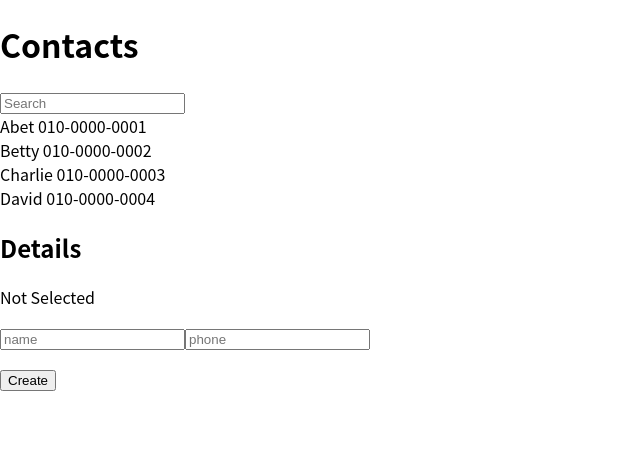
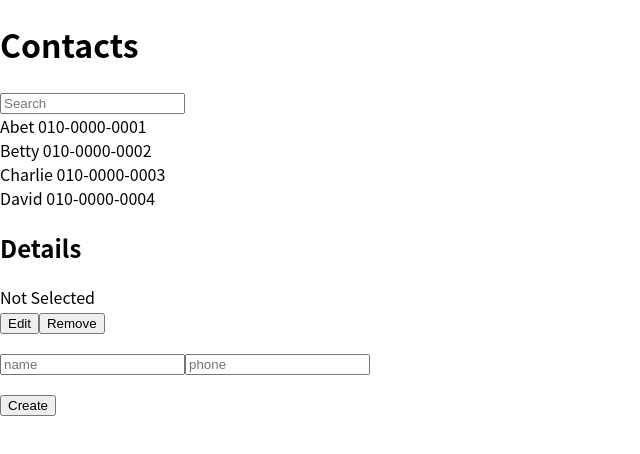
Before and after one commit to nakanara/lunch_react, a React app: page / in a window 1280 px wide. Shown: the top 454 px of the page, without its empty margins (0-640 px from the left). Built offline with nearby package versions, Linux system fonts and the light colour scheme; the HTML template or start-up script is replaced by a standard one.

Commit message:
react study - keyPress, ref, PropTypes, defaultProps, immutability-helper

```diff
--- a/web/src/components/tutorial/Contact.js
+++ b/web/src/components/tutorial/Contact.js
@@ -10,7 +10,7 @@
       super(props);
       this.state = {
           keyword: "",
-          selectKey: -1,
+          selectedKey: -1,
           contactData: [{
               name: 'Abet',
               phone: '010-0000-0001'
@@ -30,6 +30,8 @@
       this.handlerChange = this.handlerChange.bind(this);
       this.handlerClick = this.handlerClick.bind(this);
       this.handleCreate = this.handleCreate.bind(this);
+      this.handleRemove = this.handleRemove.bind(this);
+      this.handleEdit = this.handleEdit.bind(this);
   }
 
   handlerChange(e) {
@@ -39,7 +41,7 @@
   }
 
   handlerClick(key) {
-    this.setState({selectKey: key});
+    this.setState({selectedKey: key});
     console.log(`${key} is selected`);
   }
 
@@ -49,6 +51,29 @@
     this.setState({
       // contactData: this.state.contactData.concat(contact),
       contactData: update(this.state.contactData, { $push: [contact] })
+    });
+  }
+
+  handleRemove() {
+
+    if(this.state.selectedKey < 0) return;
+
+    this.setState({
+      contactData: update(this.state.contactData,
+          { $splice: [[this.state.selectedKey, 1]] }
+      ),
+      selectedKey: -1
+    });
+  }
+
+  handleEdit(name, phone) {
+    this.setState({
+      contactData: update(this.state.contactData, {
+        [this.state.selectedKey] : {
+          name: { $set: name},
+          phone: { $set: phone},
+        }
+      })
     });
   }
 
@@ -72,8 +97,11 @@
               value={this.state.keyword}
               onChange={this.handlerChange}/>
             <div>{mapToComponents(this.state.contactData)}</div>
-            <ContactDetails isSelected={this.state.selectKey != -1}
-              contact={this.state.contactData[this.state.selectKey]}/>
+            <ContactDetails isSelected={this.state.selectedKey != -1}
+              contact={this.state.contactData[this.state.selectedKey]}
+              onRemove={this.handleRemove}
+              onEdit={this.handleEdit}
+              />
             <ContactCreate onCreate={this.handleCreate}/>
           </div>
       );
--- a/web/src/components/tutorial/ContactCreate.js
+++ b/web/src/components/tutorial/ContactCreate.js
@@ -11,6 +11,7 @@
 
     this.handleChange = this.handleChange.bind(this);
     this.handleClick = this.handleClick.bind(this);
+    this.handleKeyPress = this.handleKeyPress.bind(this);
   }
 
   handleChange(e) {
@@ -31,6 +32,14 @@
       name: '',
       phone: '',
     });
+
+    this.nameInput.focus();
+  }
+
+  handleKeyPress(e){
+    if(e.charCode === 13) { // enter
+      this.handleClick();
+    }
   }
 
   render(){
@@ -43,6 +52,7 @@
             placeholder="name"
             value={this.state.name}
             onChange={this.handleChange}
+            ref={(ref) => this.nameInput = ref}
           />
           <input
             type="text"
@@ -50,6 +60,7 @@
             placeholder="phone"
             value={this.state.phone}
             onChange={this.handleChange}
+            onKeyPress={this.handleKeyPress}
           />
         </p>
         <button onClick={this.handleClick}>Create</button>
--- a/web/src/components/tutorial/ContactDetails.js
+++ b/web/src/components/tutorial/ContactDetails.js
@@ -1,6 +1,58 @@
 import React from 'react';
+import PropTypes from 'prop-types';
 
 export default class ContactDetails extends React.Component {
+
+  constructor(props) {
+    super(props);
+
+    this.state= {
+      isEdit: false,
+      name: '',
+      phone:'',
+    };
+
+    this.handlerToggle = this.handlerToggle.bind(this);
+    this.handleChange = this.handleChange.bind(this);
+    this.handleEdit = this.handleEdit.bind(this);
+    this.handleKeyPress = this.handleKeyPress.bind(this);
+  }
+
+  handlerToggle(){
+
+    if(!this.state.isEdit) {
+      this.setState({
+        name: this.props.contact.name,
+        phone: this.props.contact.phone,
+      });
+    } else {
+      this.handleEdit();
+    }
+
+    // setState는 비동기.
+    this.setState({
+      isEdit: !this.state.isEdit,
+    });
+
+    console.log(this.state.isEdit);
+  }
+
+  handleChange(e) {
+    let nextState = {};
+    nextState[e.target.name] = e.target.value;
+    this.setState(nextState);
+  }
+
+  handleEdit() {
+    this.props.onEdit(this.state.name, this.state.phone);
+  }
+
+  handleKeyPress(e) {
+    if(e.charCode === 13) {
+      //enter
+      this.handlerToggle();
+    }
+  }
   render(){
 
     const details = (
@@ -10,15 +62,52 @@
       <p>{this.props.contact.phone}</p>
     </div>
     );
+
+    const edit = (
+      <div>
+        <p>
+          <input
+            type="text"
+            name="name"
+            placeholder="name"
+            value={this.state.name}
+            onChange={this.handleChange}
+          />
+        </p>
+        <p>
+          <input
+            type="text"
+            name="phone"
+            placeholder="phone"
+            value={this.state.phone}
+            onChange={this.handleChange}
+            onKeyPress={this.handleKeyPress}
+          />
+        </p>
+      </div>
+    );
+
+    const view = this.state.isEdit? edit : details;
+
     const blank = (<div>Not Selected</div>);
 
     return (
       <div>
         <h2>Details</h2>
-        {this.props.isSelected? details: blank}
+        {this.props.isSelected? view : blank}
+        <button onClick={this.handlerToggle}>{this.state.isEdit? "OK" : "Edit"}</button>
+        <button onClick={this.props.onRemove}>Remove</button>
       </div>
     )
   }
+}
+
+
+ContactDetails.propTypes = {
+  contact: PropTypes.object,
+  onRemove: PropTypes.func,
+  onEdit: PropTypes.func,
+
 }
 
 /**
@@ -28,5 +117,7 @@
   contact: {
     name: '',
     phone: '',
-  }
+  },
+  onRemove: () => { console.error('onRemove not defined'); },
+  onEdit: () => { console.error('onEdit not defiend'); },
 };
```
Also changed, not shown: 1 other file (tests, documents, lock files or other folders).
